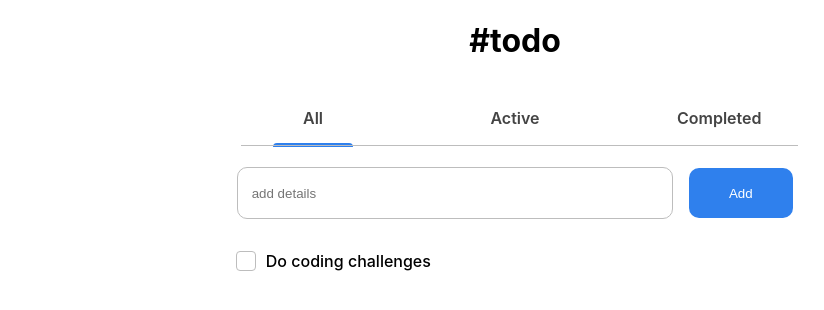
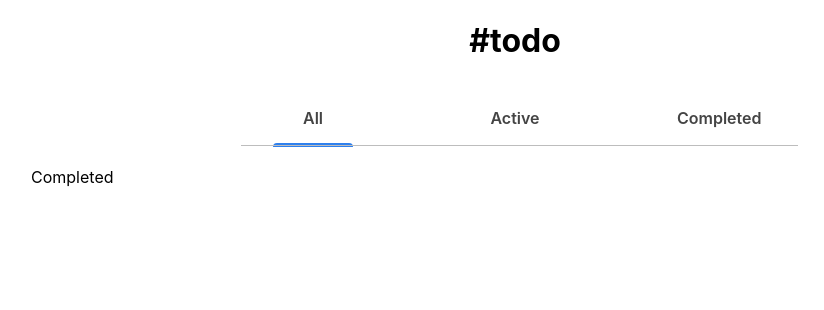
Before and after one commit to MFabri31/todo-app, a React (Create React App) app: page /completed in a window 1280 px wide. Shown: the top 310 px of the page, without its empty margins (125-949 px from the left). Built offline with nearby package versions, Linux system fonts and the light colour scheme.

Commit message:
Agrega el componente todo y añade las rutas

```diff
--- a/package.json
+++ b/package.json
@@ -8,6 +8,7 @@
     "@testing-library/user-event": "^12.1.10",
     "react": "^17.0.2",
     "react-dom": "^17.0.2",
+    "react-router-dom": "5.1.2",
     "react-scripts": "4.0.3",
     "web-vitals": "^1.0.1"
   },
--- a/src/App.js
+++ b/src/App.js
@@ -1,10 +1,23 @@
 import React from "react";
+import { BrowserRouter as Router, Switch, Route } from "react-router-dom";
 import Home from "./pages/Home";
+import Active from "./pages/Active";
+import Completed from "./pages/Completed";
+import Header from "./components/Header";
+import Nav from "./components/Nav";
 
 const App = () => {
   return (
     <div className="container">
-      <Home />
+      <Router>
+        <Header />
+        <Nav />
+        <Switch>
+          <Route exact path="/" component={Home} />
+          <Route path="/active" component={Active} />
+          <Route path="/completed" component={Completed} />
+        </Switch>
+      </Router>
     </div>
   );
 };
--- a/src/components/Nav.js
+++ b/src/components/Nav.js
@@ -1,24 +1,25 @@
 import React from "react";
 import "./Nav.css";
+import { Link } from "react-router-dom";
 
 const Nav = () => {
   return (
     <nav className="nav">
       <ul className="nav__list">
         <li className="nav__item">
-          <a className="nav__link active" href="#">
+          <Link className="nav__link active" to="/">
             All
-          </a>
+          </Link>
         </li>
         <li className="nav__item">
-          <a className="nav__link" href="#">
+          <Link className="nav__link" to="/active">
             Active
-          </a>
+          </Link>
         </li>
         <li className="nav__item">
-          <a className="nav__link" href="#">
+          <Link className="nav__link" to="/completed">
             Completed
-          </a>
+          </Link>
         </li>
       </ul>
     </nav>
--- /dev/null
+++ b/src/components/Todo/Todo.js
@@ -0,0 +1,14 @@
+import React from "react";
+import Form from "../Form";
+import TasksList from "../TasksList/TasksList";
+
+const Todo = () => {
+  return (
+    <>
+      <Form />
+      <TasksList />
+    </>
+  );
+};
+
+export default Todo;
--- /dev/null
+++ b/src/pages/Active.js
@@ -0,0 +1,7 @@
+import React from "react";
+
+const Active = () => {
+  return <div>Active</div>;
+};
+
+export default Active;
--- /dev/null
+++ b/src/pages/Completed.js
@@ -0,0 +1,7 @@
+import React from "react";
+
+const Completed = () => {
+  return <div>Completed</div>;
+};
+
+export default Completed;
--- a/src/pages/Home.js
+++ b/src/pages/Home.js
@@ -1,18 +1,8 @@
 import React from "react";
-import Form from "../components/Form";
-import Header from "../components/Header";
-import Nav from "../components/Nav";
-import TasksList from "../components/TasksList/TasksList";
+import Todo from "../components/Todo/Todo";
 
 const Home = () => {
-  return (
-    <div>
-      <Header />
-      <Nav />
-      <Form />
-      <TasksList />
-    </div>
-  );
+  return <Todo />;
 };
 
 export default Home;
```
Also changed, not shown: 2 other files (tests, documents, lock files or other folders).
